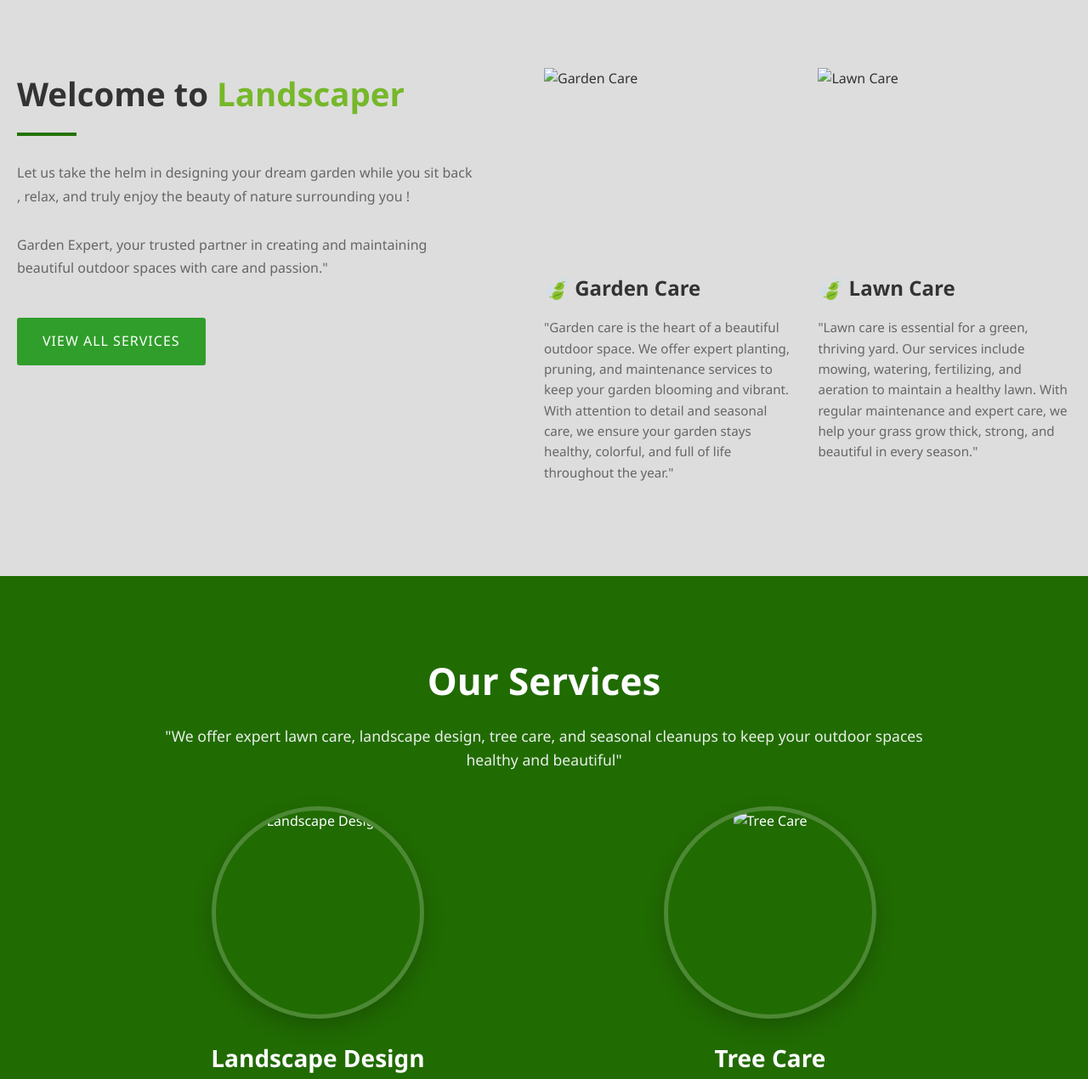
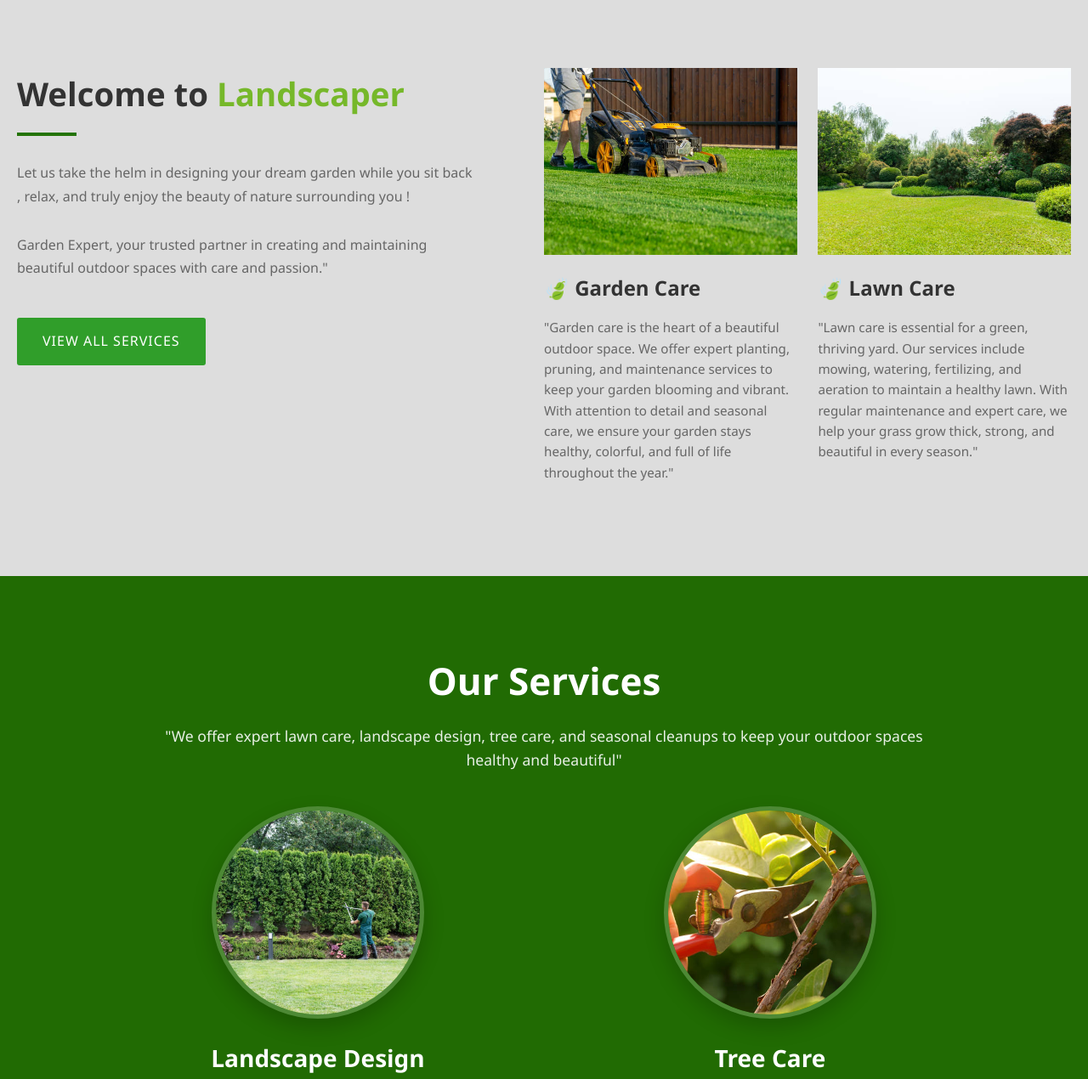
Before and after one commit to Mnawaz10/GardenCare., a plain HTML site: page index.html in a window 1280 px wide. Shown: the part 800-2070 px from the top of the page at 85% size. Drawn offline with Linux system fonts and the light colour scheme; the site is published under a folder, as on GitHub Pages, so addresses that start at the root find nothing.

Commit message:
Update index.html

```diff
--- a/index.html
+++ b/index.html
@@ -40,7 +40,7 @@
 
     <!-- Hero Section -->
     <section class="hero">
-        <img src="/images/gar-4.jpg" alt="Professional landscaping service with lawn mower on green grass" class="hero-img">
+        <img src="images/gar-4.jpg" alt="Professional landscaping service with lawn mower on green grass" class="hero-img">
         <div class="hero-bg"> </div>
         <div class="hero-overlay"> </div>
 
@@ -79,7 +79,7 @@
       <div class="featured-services">
           <div class="service-box">
               <div class="service-thumbnail">
-                  <img src="/images/image-3.jpg" alt="Garden Care">
+                  <img src="images/image-3.jpg" alt="Garden Care">
               </div>
               <h3 class="service-name">🍃 Garden Care</h3>
               <p class="service-summary">"Garden care is the heart of a beautiful outdoor space. We offer expert planting, pruning, and maintenance services to keep your garden blooming and vibrant. With attention to detail and seasonal care, we ensure your garden stays healthy, colorful, and full of life throughout the year."</p>
@@ -87,7 +87,7 @@
 
           <div class="service-box">
               <div class="service-thumbnail">
-                  <img src="/images/lawn-2.jpg" alt="Lawn Care">
+                  <img src="images/lawn-2.jpg" alt="Lawn Care">
               </div>
               <h3 class="service-name">🍃 Lawn Care</h3>
               <p class="service-summary">"Lawn care is essential for a green, thriving yard. Our services include mowing, watering, fertilizing, and aeration to maintain a healthy lawn. With regular maintenance and expert care, we help your grass grow thick, strong, and beautiful in every season."</p>
@@ -109,7 +109,7 @@
             <div class="services-container">
                 <div class="service-card">
                     <div class="service-image">
-                        <img src="/images/image 2.jpg" alt="Landscape Design">
+                        <img src="images/image 2.jpg" alt="Landscape Design">
                     </div>
                     <h2 class="service-title">Landscape Design</h2>
                     <p class="service-description">"Landscape design is all about creating beautiful and functional outdoor spaces. From designing lush gardens to building inviting patios and pathways, we focus on enhancing your outdoor living experience."</p>
@@ -118,7 +118,7 @@
 
                 <div class="service-card">
                     <div class="service-image">
-                        <img src="/images/tree care.jpg" alt="Tree Care">
+                        <img src="images/tree care.jpg" alt="Tree Care">
                     </div>
                     <h2 class="service-title">Tree Care</h2>
                     <p class="service-description">"Tree care is essential for maintaining healthy, strong trees in your yard. Regular pruning, watering, and pest management help ensure your trees thrive. Our expert team provides top-notch care."</p>
```
